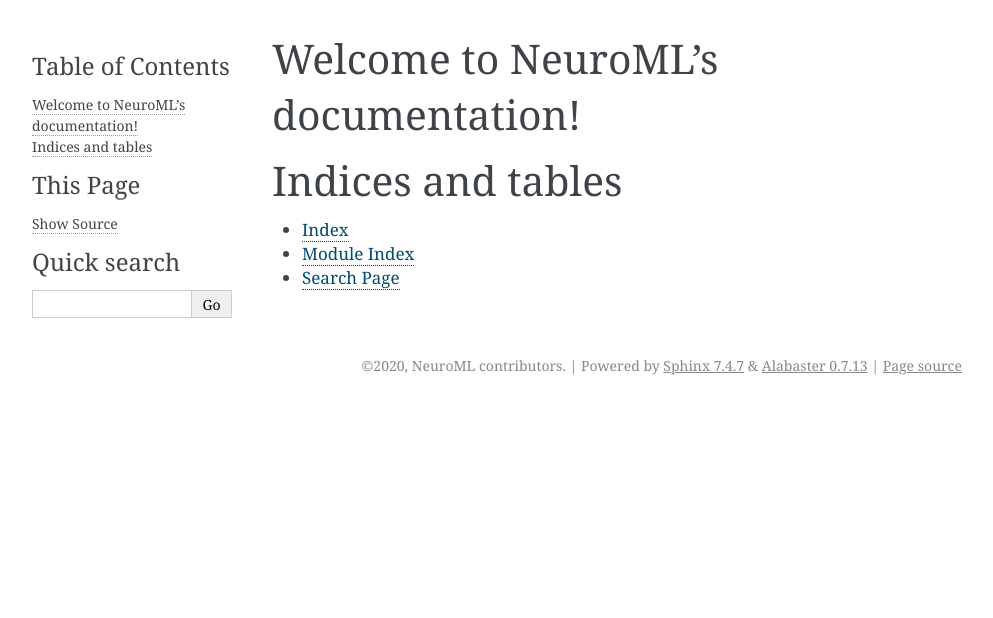
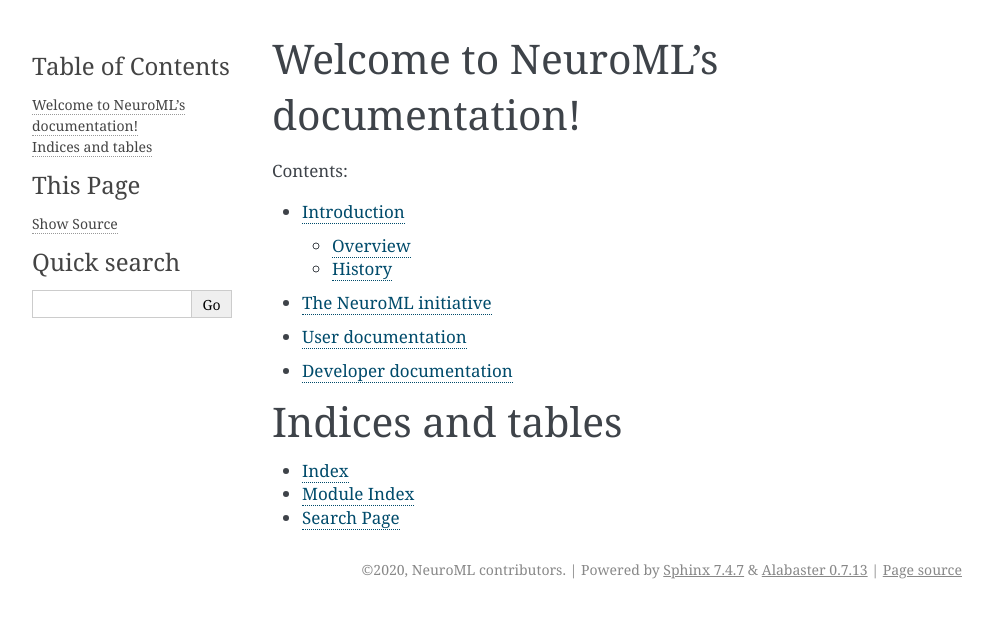
Before and after one commit to NeuroML/Documentation, a Sphinx documentation site: the page built from source/index.rst, in a window 1280 px wide. Shown: the top 618 px of the page, without its empty margins (148-1141 px from the left). Built offline with Sphinx 7.4.7, drawn with Linux system fonts in a browser that asks for light colours; pages that are not in the unit, such as notebooks, are missing from menus.

Commit message:
Add initial structure

```diff
--- /dev/null
+++ b/source/Devdocs/index.rst
@@ -0,0 +1,6 @@
+Developer documentation
+========================
+
+.. toctree::
+   :maxdepth: 2
+   :caption: Contents:
--- /dev/null
+++ b/source/Introduction/index.rst
@@ -0,0 +1,10 @@
+Introduction
+============
+
+.. toctree::
+   :maxdepth: 2
+   :caption: Contents:
+
+   ./Overview.md
+   ./Motivation.md
+   ./History.md
--- /dev/null
+++ b/source/NeuroMLOrg/index.rst
@@ -0,0 +1,6 @@
+The NeuroML initiative
+=======================
+
+.. toctree::
+   :maxdepth: 2
+   :caption: Contents:
--- /dev/null
+++ b/source/Userdocs/index.rst
@@ -0,0 +1,6 @@
+User documentation
+==================
+
+.. toctree::
+   :maxdepth: 2
+   :caption: Contents:
--- a/source/index.rst
+++ b/source/index.rst
@@ -10,6 +10,10 @@
    :maxdepth: 2
    :caption: Contents:
 
+   ./Introduction/index.rst
+   ./NeuroMLOrg/index.rst
+   ./Userdocs/index.rst
+   ./Devdocs/index.rst
 
 
 Indices and tables
```
